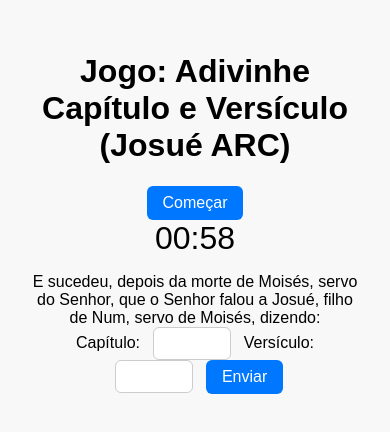
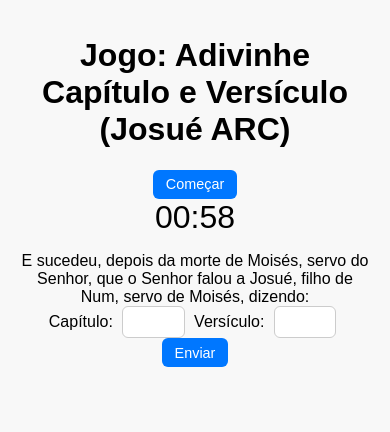
Before and after one commit to juliogomes78/Jogo-dos-vers-culos, a plain HTML site: page index.html in a window 390 px wide. Both pictures are taken after a click on the button "Começar". Drawn offline with Linux system fonts and the light colour scheme.

Commit message:
versão mobile atualizada.html

```diff
--- a/index.html
+++ b/index.html
@@ -1,6 +1,7 @@
 <!DOCTYPE html>
 <html lang="pt-BR">
 <head>
+  <meta charset="UTF-8">
   <meta name="viewport" content="width=device-width, initial-scale=1.0">
   <title>Jogo: Adivinhe o Capítulo e Versículo (Josué ARC)</title>
   <style>
@@ -40,6 +41,11 @@
     .certo { background: lightgreen !important; }
     .errado { background: lightcoral !important; }
     #timer { font-size: 2rem; margin-bottom: 1rem; }
+    @media (max-width: 600px) {
+      body { padding: 1rem; }
+      input { width: 3rem; margin: 0 0.3rem; }
+      button { font-size: 0.9rem; padding: 0.4rem 0.8rem; }
+    }
   </style>
 </head>
 <body>
```
